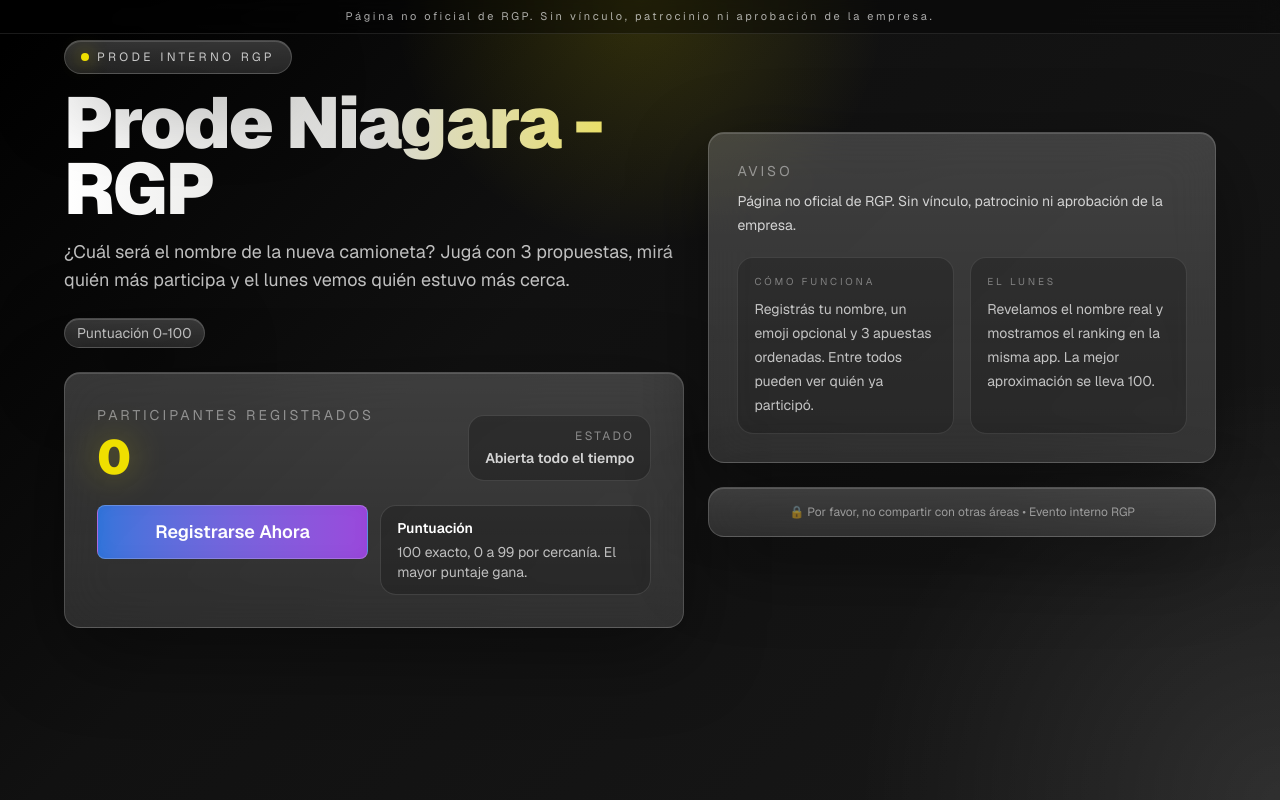
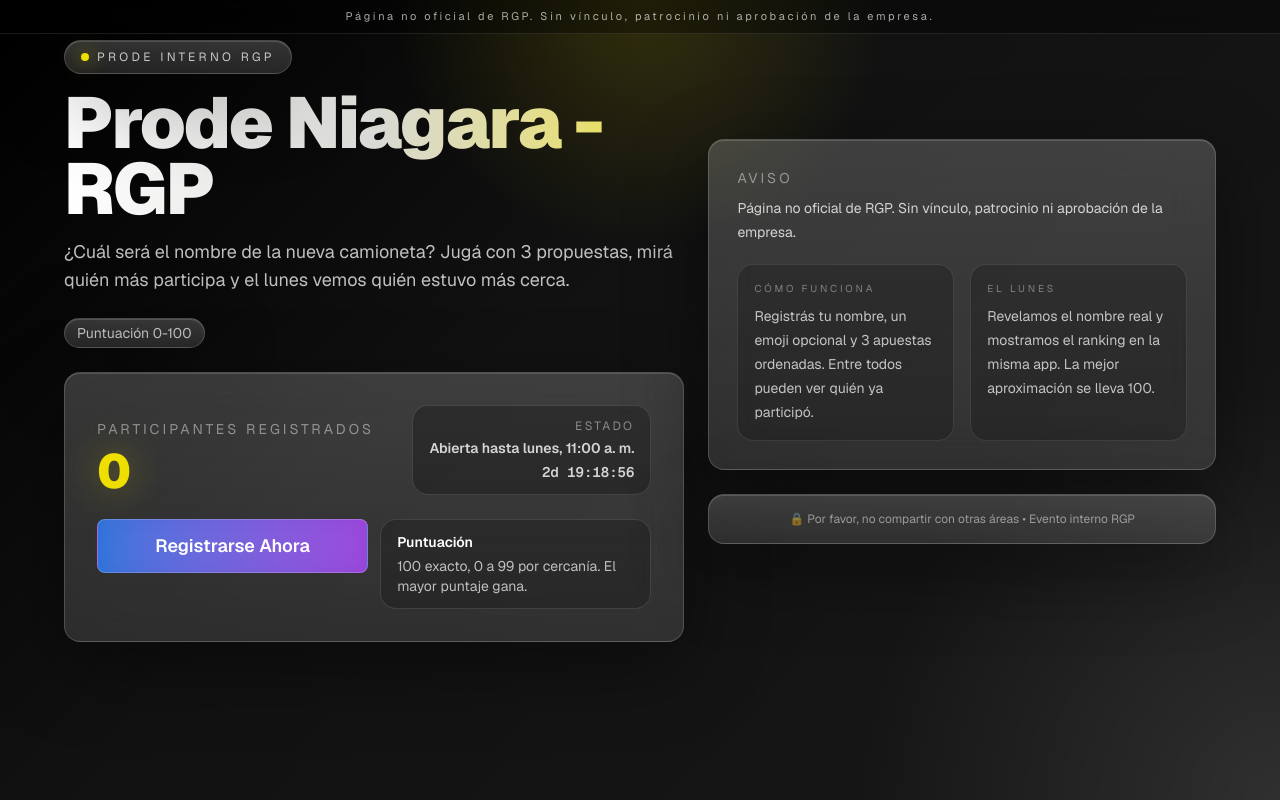
Before and after one commit to mateopappa/Prode, a Next.js app: page / in a window 1280 px wide. Built offline with nearby package versions, Linux system fonts and the light colour scheme.

Commit message:
UI: show countdown to next Monday 11:00 instead of 'Abierta todo el tiempo'

```diff
--- a/app/page.tsx
+++ b/app/page.tsx
@@ -7,6 +7,42 @@
 export default function Home() {
   const [participantCount, setParticipantCount] = useState(0);
   const [revealed, setRevealed] = useState(false);
+  const [timeLeft, setTimeLeft] = useState('');
+  const [targetLabel, setTargetLabel] = useState('');
+
+  function getNextMondayAt11(now = new Date()) {
+    const day = now.getDay(); // 0 Sun, 1 Mon
+    const target = new Date(now);
+    const diff = (1 - day + 7) % 7; // days until next Monday (0 if today is Monday)
+    target.setDate(now.getDate() + diff);
+    target.setHours(11, 0, 0, 0);
+    if (target <= now) target.setDate(target.getDate() + 7);
+    return target;
+  }
+
+  function formatMs(ms: number) {
+    if (ms <= 0) return '00:00:00';
+    const totalSeconds = Math.floor(ms / 1000);
+    const days = Math.floor(totalSeconds / 86400);
+    const hours = Math.floor((totalSeconds % 86400) / 3600);
+    const minutes = Math.floor((totalSeconds % 3600) / 60);
+    const seconds = totalSeconds % 60;
+    const pad = (n: number) => String(n).padStart(2, '0');
+    if (days > 0) return `${days}d ${pad(hours)}:${pad(minutes)}:${pad(seconds)}`;
+    return `${pad(hours)}:${pad(minutes)}:${pad(seconds)}`;
+  }
+
+  useEffect(() => {
+    const update = () => {
+      const now = new Date();
+      const target = getNextMondayAt11(now);
+      setTargetLabel(target.toLocaleString('es-AR', { weekday: 'long', hour: '2-digit', minute: '2-digit' }));
+      setTimeLeft(formatMs(target.getTime() - now.getTime()));
+    };
+    update();
+    const id = setInterval(update, 1000);
+    return () => clearInterval(id);
+  }, []);
 
   useEffect(() => {
     async function loadData() {
@@ -68,7 +104,14 @@
               <div className="rounded-2xl border border-white/12 bg-black/25 px-4 py-3 text-right">
                 <div className="text-xs uppercase tracking-[0.2em] text-white/45">Estado</div>
                 <div className={`mt-1 text-sm font-semibold ${revealed ? 'text-[#EFDF00]' : 'text-white/80'}`}>
-                  {revealed ? 'Resultados listos' : 'Abierta todo el tiempo'}
+                  {revealed ? (
+                    'Resultados listos'
+                  ) : (
+                    <div>
+                      <div className="font-semibold">Abierta hasta {targetLabel}</div>
+                      <div className="mt-1 text-sm font-mono">{timeLeft}</div>
+                    </div>
+                  )}
                 </div>
               </div>
             </div>
```
